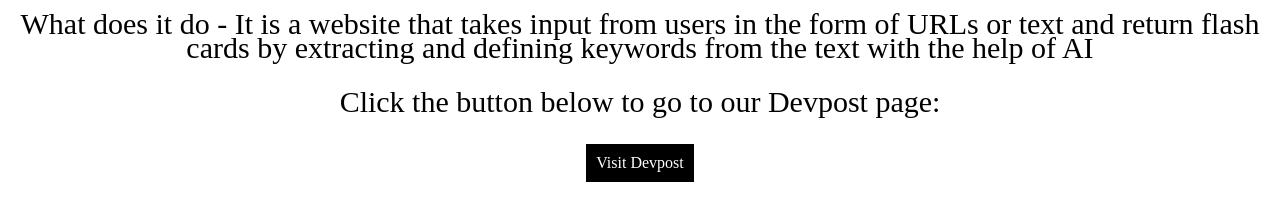
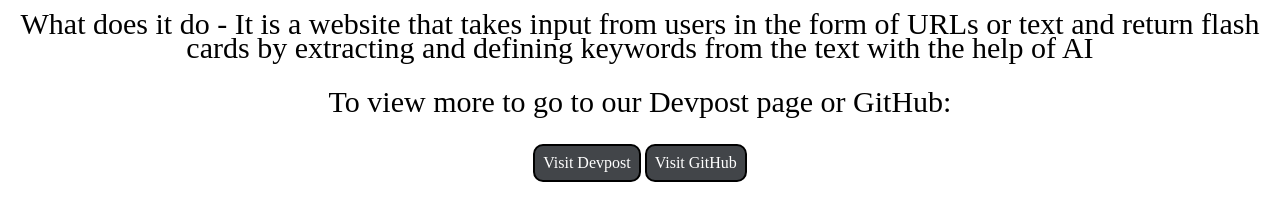
Before and after one commit to AashishH15/AashishH15.github.io, a plain HTML site: page Flashcardify/Flashcard.html in a window 1280 px wide. Shown: the part 539-760 px from the top of the page. Drawn offline with Linux system fonts and the light colour scheme.

Commit message:
Update Flashcard.html

```diff
--- a/Flashcardify/Flashcard.html
+++ b/Flashcardify/Flashcard.html
@@ -21,7 +21,8 @@
         }
         .box {
         border: 2px solid black;
-        background-color: #000000;
+        background-color: #424549;
+        border-radius: 10px;
         display: inline-block;
         padding: 8px;
         }
@@ -47,11 +48,14 @@
         <img src="https://d112y698adiu2z.cloudfront.net/photos/production/software_photos/002/361/909/datas/gallery.jpg" alt="Another Image">
       </div>
     <p>What does it do - It is a website that takes input from users in the form of URLs or text and return flash cards by extracting and defining keywords from the text with the help of AI</p>
-    <p>Click the button below to go to our Devpost page:</p>
+    <p>To view more to go to our Devpost page or GitHub:</p>
     <div style="text-align: center;">
         <div class="box">
-    <a href="https://devpost.com/software/flashcardify" target="_blank">Visit Devpost</a>
+          <a href="https://devpost.com/software/flashcardify" target="_blank">Visit Devpost</a>
         </div>
-    </div>
+        <div class="box">
+          <a href="https://github.com/AashishH15/FlashCardify" target="_blank">Visit GitHub</a>
+        </div>
+      </div>
   </body>
 </html>
```
